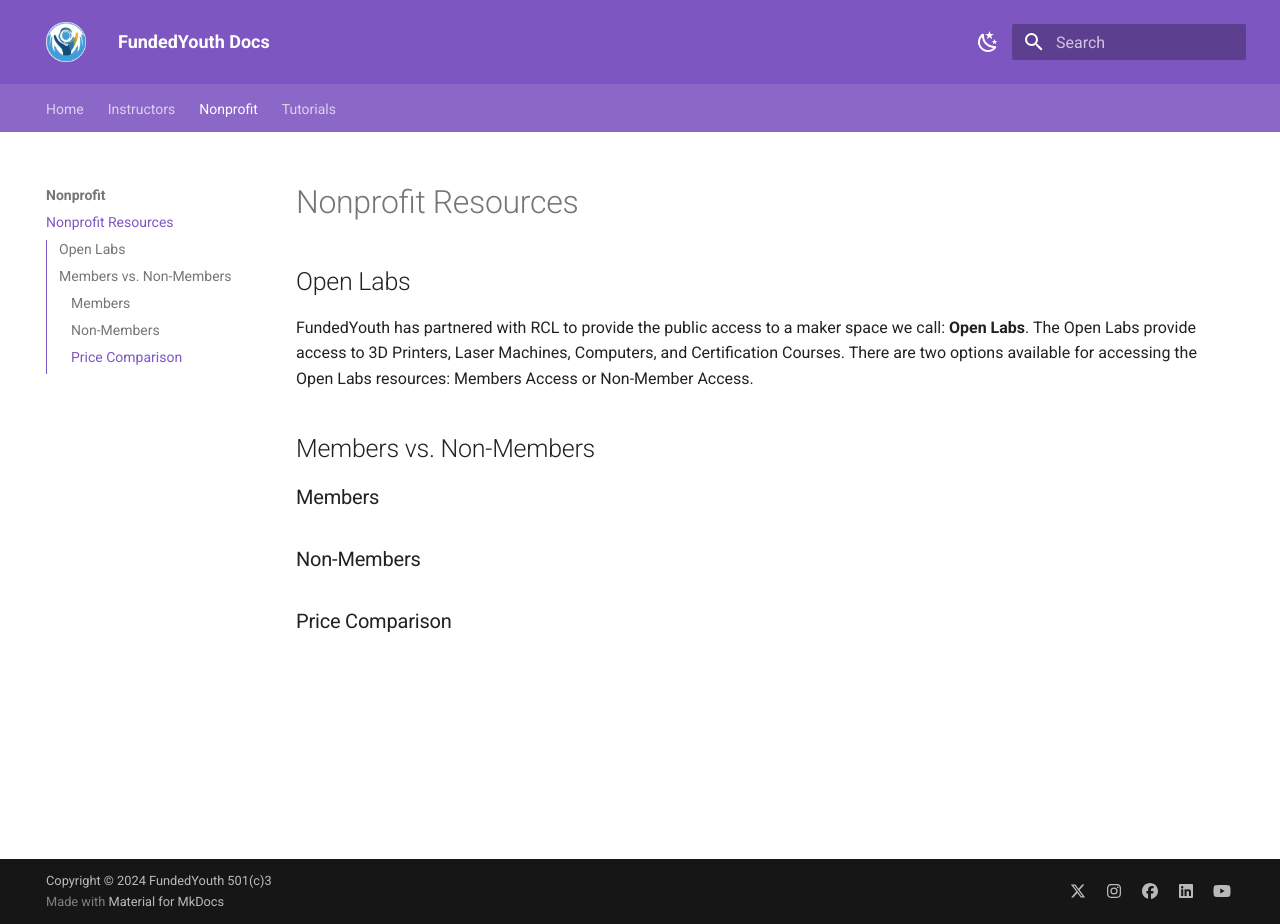
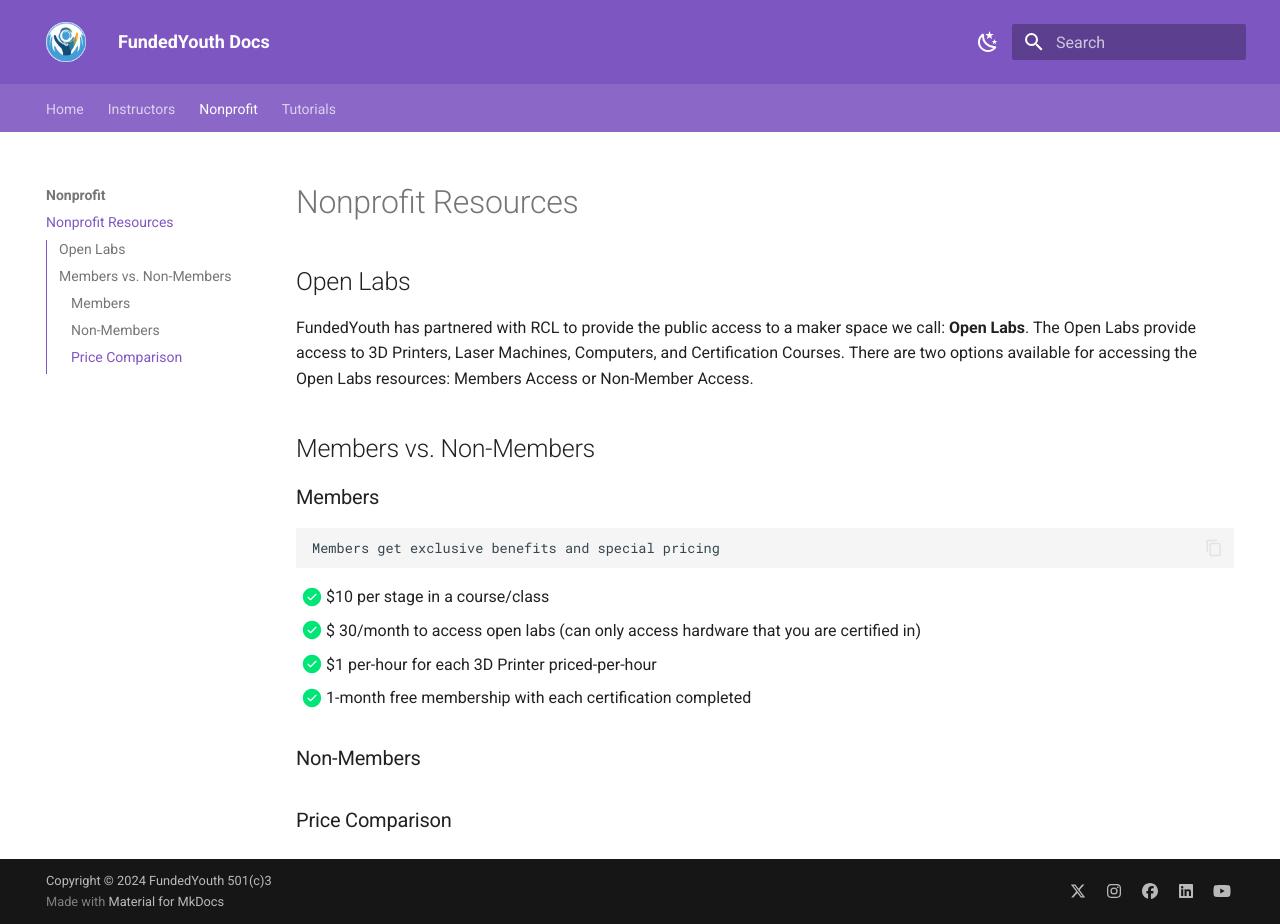
Before and after one commit to FundedYouth/mkdocs, an MkDocs documentation site: the page built from docs/nonprofit/index.md, in a window 1280 px wide and 924 px high. Built offline with MkDocs 1.6.1 and Material for MkDocs 9.7.7, drawn with Linux system fonts in a browser that asks for light colours.

Commit message:
Added Members Section
Initial membership info.

```diff
--- a/docs/nonprofit/index.md
+++ b/docs/nonprofit/index.md
@@ -8,6 +8,13 @@ FundedYouth has partnered with RCL to provide the public access to a maker space
 
 ### Members
 
+    Members get exclusive benefits and special pricing
+
+- [x] $10 per stage in a course/class
+- [x] $ 30/month to access open labs (can only access hardware that you are certified in)
+- [x] $1 per-hour for each 3D Printer priced-per-hour
+- [x] 1-month free membership with each certification completed
+
 ### Non-Members
 
 ### Price Comparison
--- a/mkdocs.yml
+++ b/mkdocs.yml
@@ -17,6 +17,9 @@ markdown_extensions:
   - pymdownx.emoji:
       emoji_index: !!python/name:material.extensions.emoji.twemoji
       emoji_generator: !!python/name:material.extensions.emoji.to_svg
+  - def_list
+  - pymdownx.tasklist:
+      custom_checkbox: true
 
 theme:
   name: material
```
